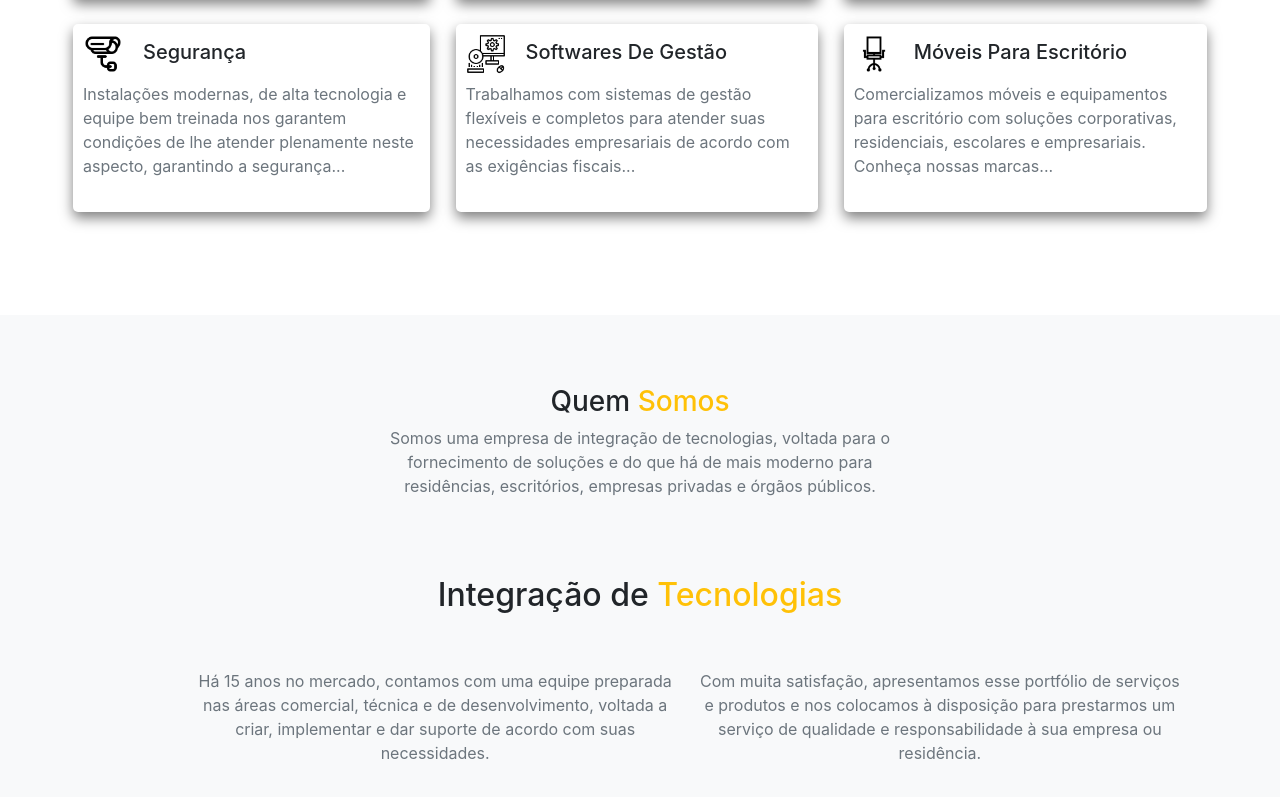
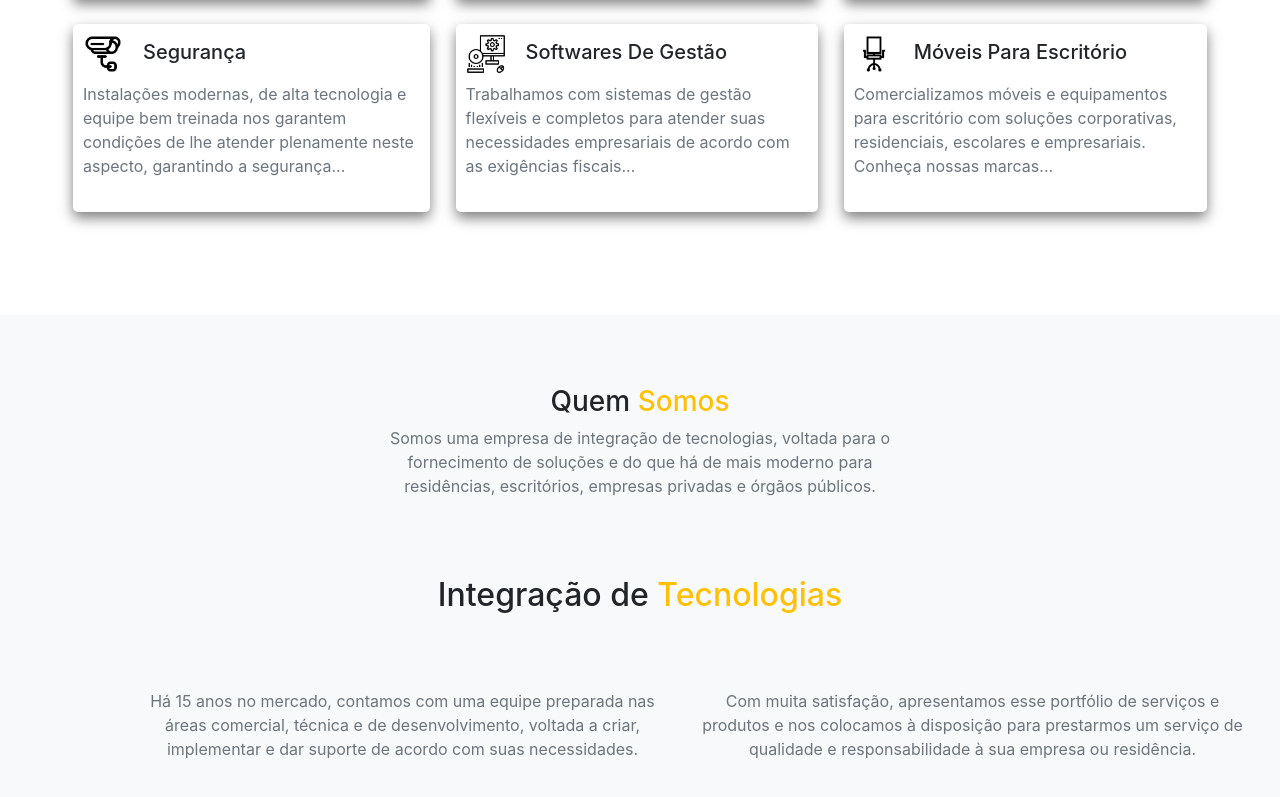
Before and after one commit to ThiagoCastagnazzi/megaTecnologia, a Next.js app: page / in a window 1280 px wide. Shown: the part 1885-2682 px from the top of the page. Built offline with nearby package versions, Linux system fonts and the light colour scheme.

Commit message:
fix: about align

```diff
--- a/src/components/About/index.tsx
+++ b/src/components/About/index.tsx
@@ -24,7 +24,7 @@ const About = () => {
           </h2>
           <Col md={{ size: 7, offset: 1 }} className="about-descrip-container">
             <Row>
-              <Col md={6}>
+              <Col>
                 <p className="text-muted font-weight-light">
                   Há 15 anos no mercado, contamos com uma equipe preparada nas
                   áreas comercial, técnica e de desenvolvimento, voltada a
--- a/styles/about.css
+++ b/styles/about.css
@@ -8,14 +8,15 @@
 
 .about-descrip-row {
   display: flex;
-  align-items: center;
+  text-align: center;
   justify-content: center;
-  text-align: center;
-  gap: 30px;
+  gap: 50px;
 }
 
 .about-descrip-container {
   display: flex;
-  width: 100ch;
+  text-align: center;
+  justify-content: center;
+  width: 100%;
   text-align: center;
 }
--- a/styles/header.css
+++ b/styles/header.css
@@ -1,5 +1,4 @@
 .header {
-  width: 100vh;
   padding: 0px 15px;
 }
 
```
